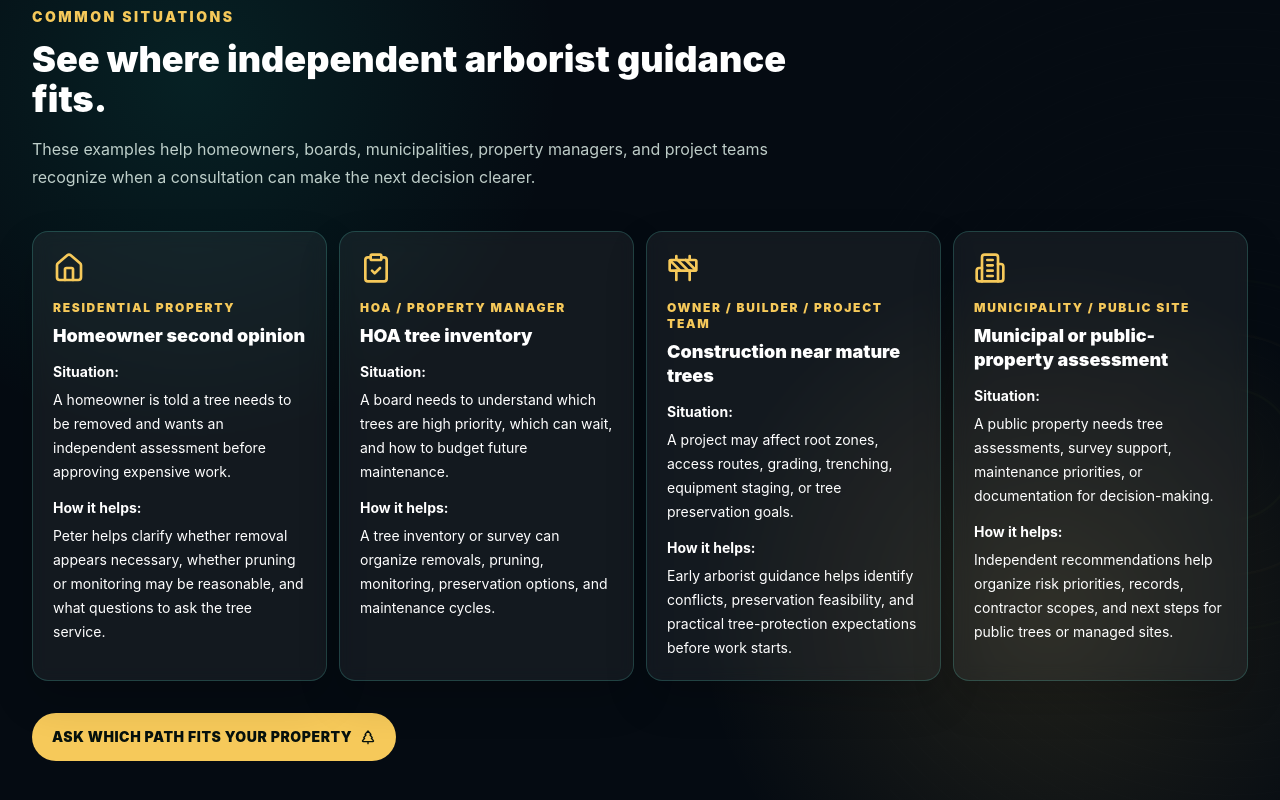
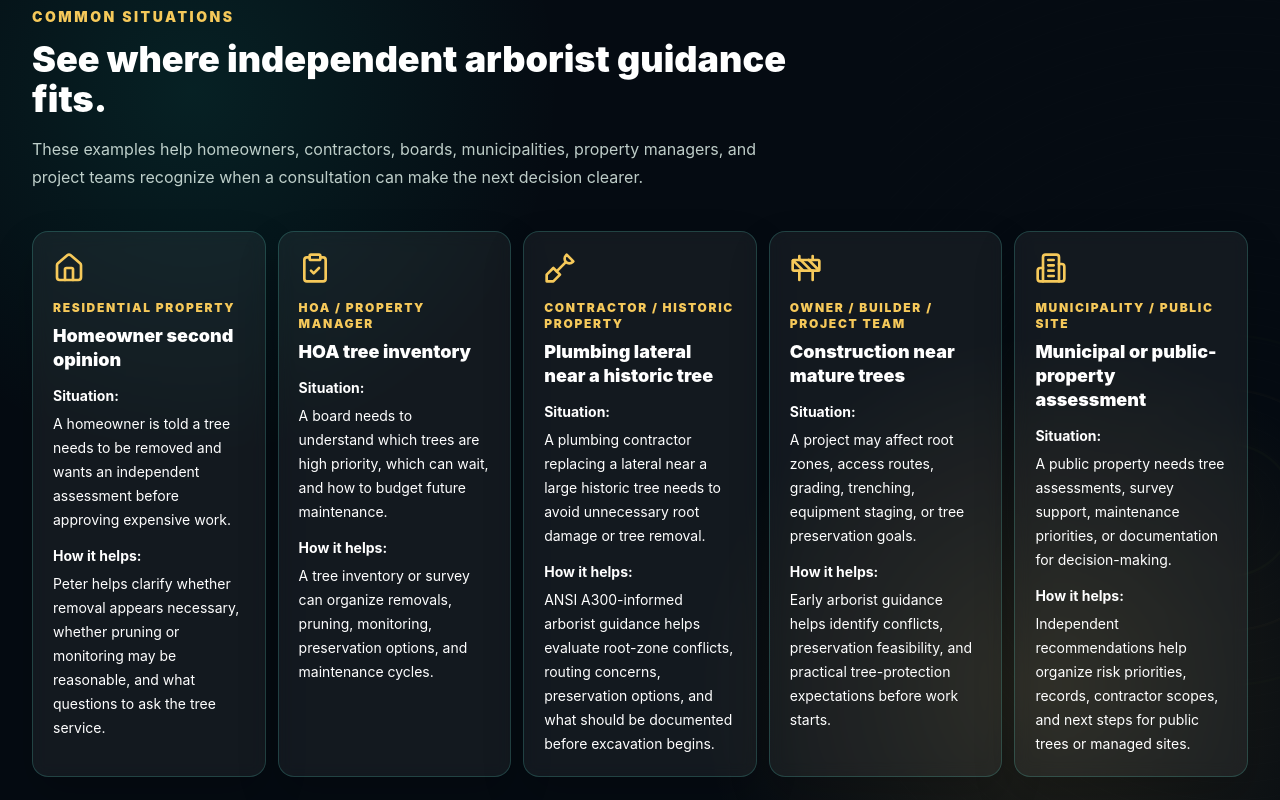
Before and after one commit to TheCryptoArborist/tree251, a Next.js app: page / in a window 1280 px wide. Shown: the part 7320-8120 px from the top of the page. Built offline with nearby package versions, Linux system fonts and the light colour scheme.

Commit message:
Add plumbing lateral historic tree scenario

```diff
--- a/components/ScenarioCardsSection.tsx
+++ b/components/ScenarioCardsSection.tsx
@@ -1,4 +1,4 @@
-import { Building2, ClipboardCheck, Construction, Home, TreePine } from "lucide-react";
+import { Building2, ClipboardCheck, Construction, Home, Shovel, TreePine } from "lucide-react";
 import { consultationAnchor } from "@/components/ConsultBranding";
 
 const scenarios = [
@@ -19,6 +19,15 @@ const scenarios = [
     outcome:
       "A tree inventory or survey can organize removals, pruning, monitoring, preservation options, and maintenance cycles.",
     Icon: ClipboardCheck
+  },
+  {
+    title: "Plumbing lateral near a historic tree",
+    audience: "Contractor / historic property",
+    situation:
+      "A plumbing contractor replacing a lateral near a large historic tree needs to avoid unnecessary root damage or tree removal.",
+    outcome:
+      "ANSI A300-informed arborist guidance helps evaluate root-zone conflicts, routing concerns, preservation options, and what should be documented before excavation begins.",
+    Icon: Shovel
   },
   {
     title: "Construction near mature trees",
@@ -55,11 +64,11 @@ export function ScenarioCardsSection() {
             See where independent arborist guidance fits.
           </h2>
           <p className="mt-3 text-sm leading-6 text-emerald-50/80 sm:mt-4 sm:text-base sm:leading-7">
-            These examples help homeowners, boards, municipalities, property managers, and project teams recognize when a consultation can make the next decision clearer.
+            These examples help homeowners, contractors, boards, municipalities, property managers, and project teams recognize when a consultation can make the next decision clearer.
           </p>
         </div>
 
-        <div className="mt-8 grid gap-3 sm:mt-10 sm:grid-cols-2 xl:grid-cols-4">
+        <div className="mt-8 grid gap-3 sm:mt-10 sm:grid-cols-2 xl:grid-cols-5">
           {scenarios.map(({ title, audience, situation, outcome, Icon }) => (
             <article key={title} className="rounded-2xl border border-teal-300/20 bg-white/[0.06] p-4 shadow-[0_18px_42px_rgba(0,0,0,0.18)] backdrop-blur transition hover:border-[#f6c95a]/45 sm:p-5">
               <Icon className="size-8 text-[#f6c95a]" aria-hidden="true" />
```
